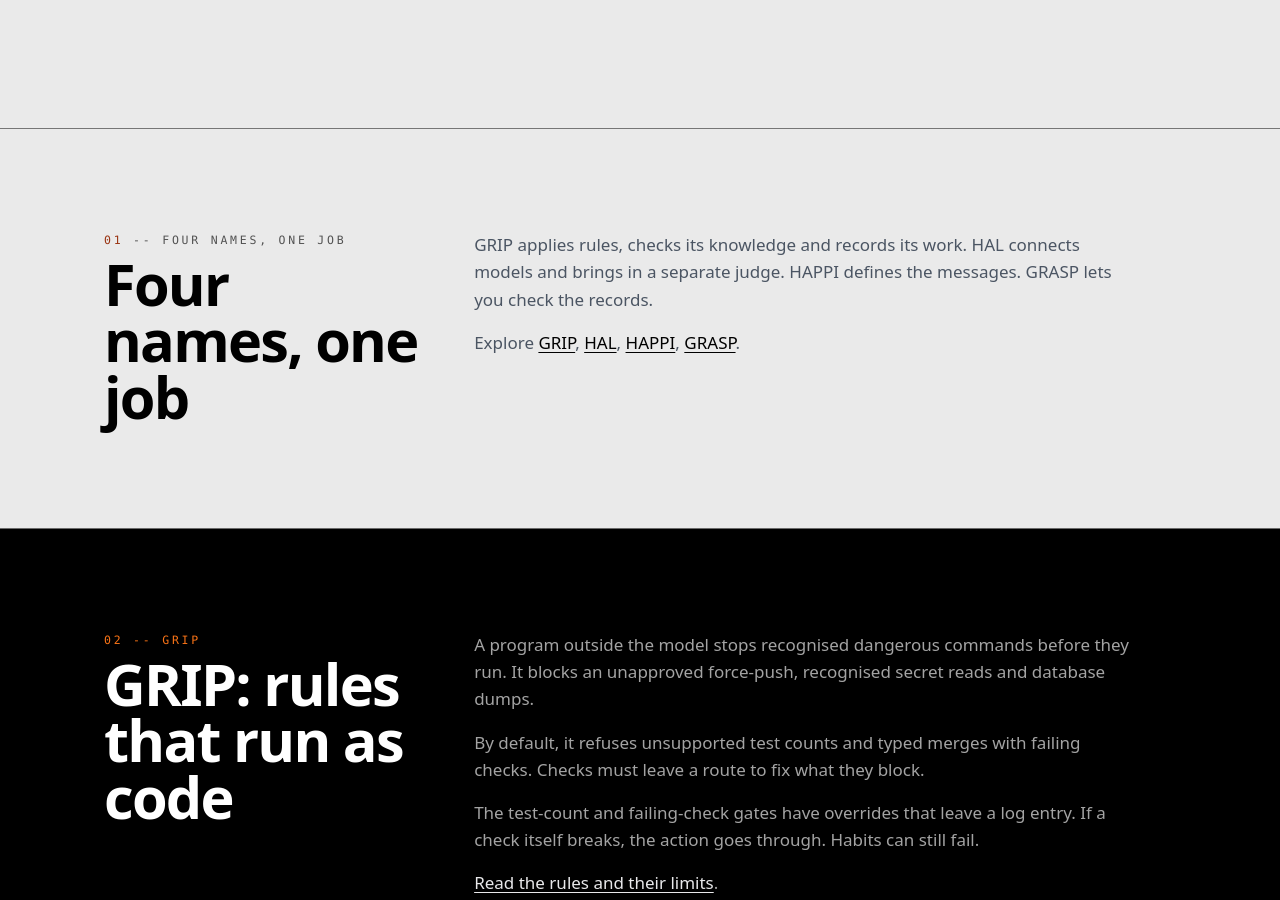
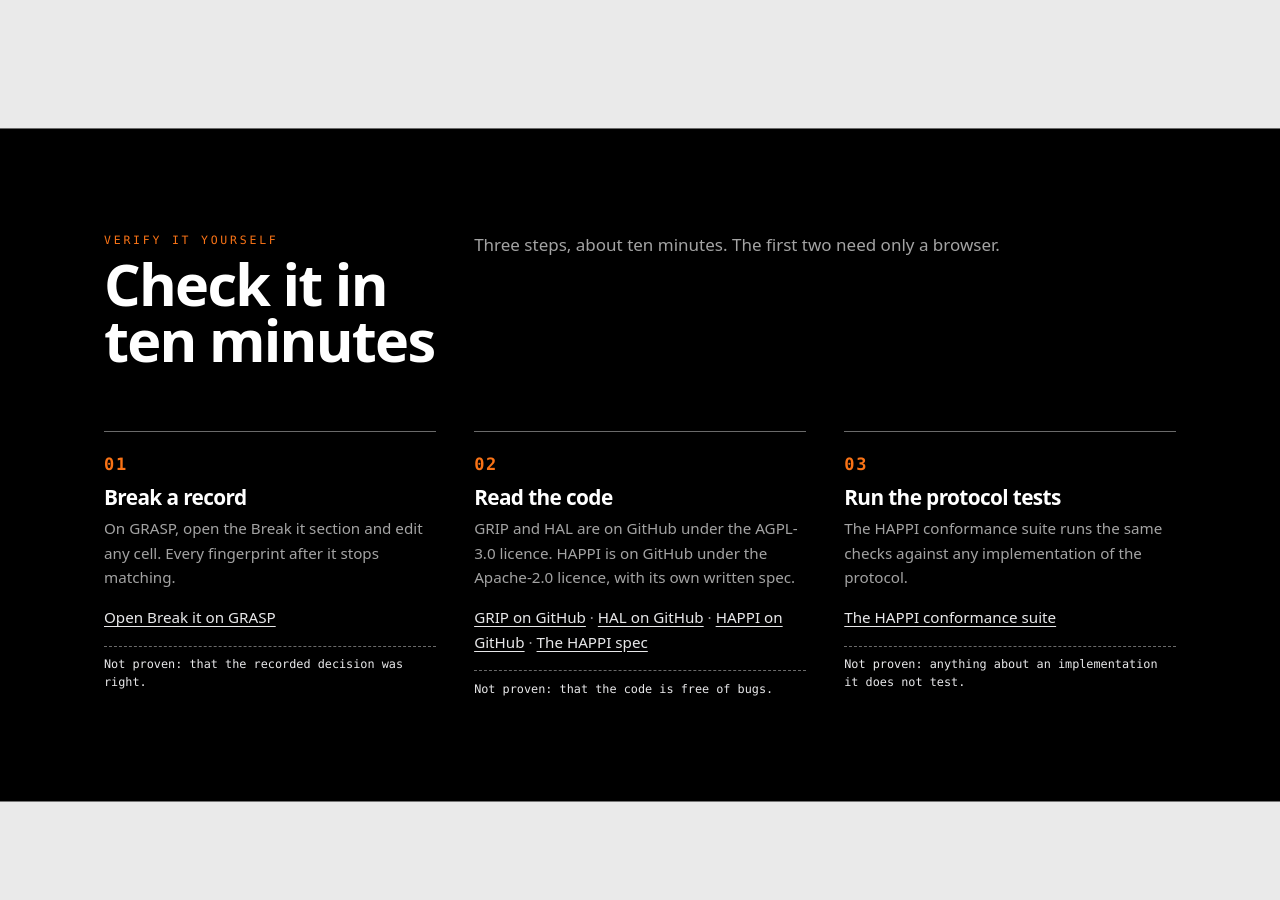
Before and after one commit to CodeTonight-SA/CodeTonight-SA.github.io, a plain HTML site: page index.html in a window 1280 px wide. Shown: the part 880-1780 px from the top of the page. Drawn offline with Linux system fonts and the light colour scheme.

Commit message:
Add a "Check it in ten minutes" panel near the top of the home page (#38)
* Add a "Check it in ten minutes" panel near the top of the home page

What this does: adds a small panel just below the hero, with three
numbered steps a visitor can run themselves in about ten minutes --
break a record on GRASP, read the GRIP, HAL and HAPPI source, and run
the HAPPI conformance suite. Each step says what to do, what you
should see, and one line on what it does not prove.

Adds "Check it" to the page nav. Reuses the existing .leg component
and the site's own dark-section styling, so fonts, colours and
spacing match the rest of the page. No new scripts, fonts, or
trackers.

Primary Author: V
Co-Authored-By: Claude Sonnet 5.5 <noreply@anthropic.com>

* Fix the panel intro line: step 3 is not browser-only

What this does: the panel said "Nothing to install", but step 3 (the
HAPPI conformance suite) needs a clone and a shell, so that line was
not true for all three steps. Replaces it with "Three steps, about
ten minutes. The first two need only a browser."

Primary Author: V
Co-Authored-By: Claude Sonnet 5.5 <noreply@anthropic.com>

---------

Co-authored-by: Claude Sonnet 5.5 <noreply@anthropic.com>

```diff
--- a/index.html
+++ b/index.html
@@ -54,6 +54,7 @@
       <button class="nav-toggle" type="button" aria-expanded="false" aria-controls="mainnav" aria-label="Open the menu">&#9776;</button>
       <nav class="mainnav" id="mainnav" aria-label="Sections of this page">
         <ul>
+          <li><a href="#check-it">Check it</a></li>
           <li><a href="#names">Four names</a></li>
           <li><a href="#grip-rules">GRIP</a></li>
           <li><a href="#engine">HAL</a></li>
@@ -86,6 +87,41 @@
           <div class="cta-row">
             <a class="btn" href="https://about.grip-web.com">See how GRIP works</a>
             <a class="btn ghost" href="https://grasp.codetonight.co.za">Check a record</a>
+          </div>
+        </div>
+      </div>
+    </section>
+
+    <section id="check-it" class="darksec reveal">
+      <div class="wrap grid">
+        <div class="sec-head">
+          <p class="label">Verify it yourself</p>
+          <h2>Check it in ten minutes</h2>
+        </div>
+        <div class="sec-body">
+          <p>Three steps, about ten minutes. The first two need only a browser.</p>
+        </div>
+        <div class="steps">
+          <div class="leg">
+            <div class="n">01</div>
+            <h3>Break a record</h3>
+            <p>On GRASP, open the Break it section and edit any cell. Every fingerprint after it stops matching.</p>
+            <p><a href="https://grasp.codetonight.co.za/#break">Open Break it on GRASP</a></p>
+            <p class="not-proven">Not proven: that the recorded decision was right.</p>
+          </div>
+          <div class="leg">
+            <div class="n">02</div>
+            <h3>Read the code</h3>
+            <p>GRIP and HAL are on GitHub under the AGPL-3.0 licence. HAPPI is on GitHub under the Apache-2.0 licence, with its own written spec.</p>
+            <p><a href="https://github.com/grip-platform/GRIP">GRIP on GitHub</a> &middot; <a href="https://github.com/grip-platform/HAL">HAL on GitHub</a> &middot; <a href="https://github.com/CodeTonight-SA/HAPPI">HAPPI on GitHub</a> &middot; <a href="https://www.happi.md">The HAPPI spec</a></p>
+            <p class="not-proven">Not proven: that the code is free of bugs.</p>
+          </div>
+          <div class="leg">
+            <div class="n">03</div>
+            <h3>Run the protocol tests</h3>
+            <p>The HAPPI conformance suite runs the same checks against any implementation of the protocol.</p>
+            <p><a href="https://github.com/CodeTonight-SA/hal-conformance">The HAPPI conformance suite</a></p>
+            <p class="not-proven">Not proven: anything about an implementation it does not test.</p>
           </div>
         </div>
       </div>
--- a/style.css
+++ b/style.css
@@ -317,3 +317,10 @@ table.ledger td:last-child { white-space: nowrap; }
   word-break: break-all;
   margin-top: 0.35rem;
 }
+
+/* ---- "Check it in ten minutes": three .leg items, full width, reusing .leg ---- */
+.steps { grid-column: 1 / -1; display: grid; grid-template-columns: repeat(12, 1fr); gap: clamp(1rem, 3vw, 2.5rem); margin-top: 1.5rem; }
+.steps > .leg { grid-column: span 4; }
+.steps .not-proven { font-family: var(--mono); font-size: 0.74rem; color: var(--dark-ink); border-top: 1px dashed var(--dark-line); padding-top: 0.6rem; margin-top: 0.8rem; line-height: 1.5; }
+@media (max-width: 1000px) { .steps > .leg { grid-column: span 6; } }
+@media (max-width: 640px) { .steps > .leg { grid-column: 1 / -1; } }
```
